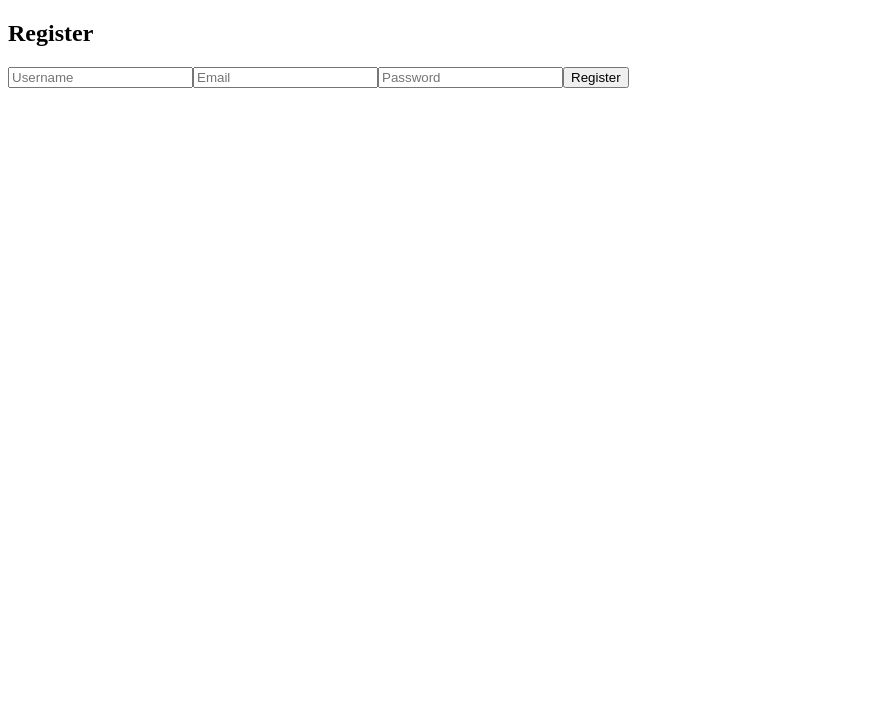
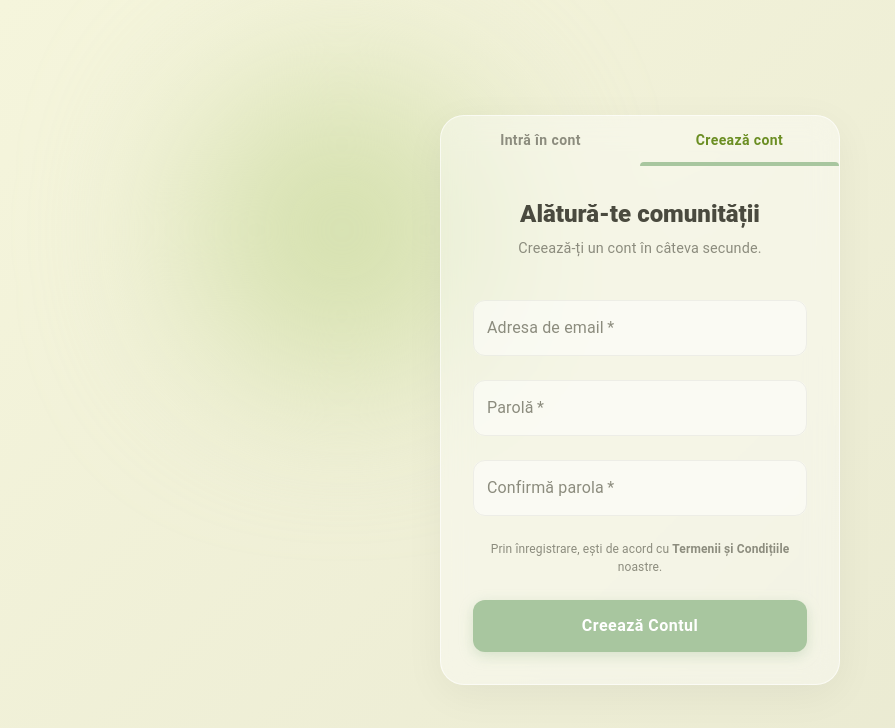
Before and after one commit to andreicodreanu1201/WorkshopGL_LostnFound, a React (Vite) app in the folder WorkshopGL/: page /register in a window 1280 px wide. Shown: the top 728 px of the page, without its empty margins (0-895 px from the left). Built offline with nearby package versions, Linux system fonts and the light colour scheme.

Commit message:
Created_login/register

```diff
--- a/WorkshopGL/package.json
+++ b/WorkshopGL/package.json
@@ -10,6 +10,9 @@
     "preview": "vite preview"
   },
   "dependencies": {
+    "@emotion/react": "^11.14.0",
+    "@emotion/styled": "^11.14.1",
+    "@mui/material": "^9.0.0",
     "axios": "^1.15.2",
     "react": "^19.2.5",
     "react-dom": "^19.2.5",
--- a/WorkshopGL/src/pages/Login.tsx
+++ b/WorkshopGL/src/pages/Login.tsx
@@ -1,50 +1,145 @@
-import React from "react";
+import React from 'react';
+import { useNavigate } from 'react-router';
+import {
+  Box, Tabs, Tab, TextField, Button, Paper, Typography, CssBaseline
+} from '@mui/material';
 
-const Login: React.FC = () => {
+export default function Login() {
+  const navigate = useNavigate();
 
-    const [form, setForm] = React.useState({
-        email: "",
-        password: "",
-    });
+  const handleTabChange = (_: React.SyntheticEvent, newValue: number) => {
+    if (newValue === 1) navigate('/register');
+  };
 
-    const handleChange = (e: React.ChangeEvent<HTMLInputElement>) => {
-        setForm({
-        ...form,
-        [e.target.name]: e.target.value,
-        });
-    };
+  return (
+    <Box sx={{
+      minHeight: '100vh',
+      display: 'flex',
+      alignItems: 'center',
+      justifyContent: 'center',
+      // Fundal Bej Pastel Cald
+      background: 'linear-gradient(135deg, #F5F5DC 0%, #E8E8D0 100%)',
+      padding: 2
+    }}>
+      <CssBaseline />
 
-        const handleSubmit = (e: React.FormEvent) => {
-            e.preventDefault();
-            // Here you would typically send the form data to your backend API
-            console.log("Form submitted:", form);
-        };
+      <Paper elevation={0} sx={{
+        width: '100%',
+        maxWidth: 400,
+        borderRadius: '24px', // Mai rotunjit, stil modern
+        overflow: 'hidden',
+        // Glassmorphism pentru culori deschise
+        background: 'rgba(255, 255, 255, 0.4)',
+        backdropFilter: 'blur(15px)',
+        border: '1px solid rgba(255, 255, 255, 0.6)',
+        boxShadow: '0 10px 40px rgba(0, 0, 0, 0.05)',
+      }}>
 
-        return (
-            <div className="login-container">
-                <h2>Login</h2>
-                <form onSubmit={handleSubmit} className="login-form">
-                    <input
-                        type="email"
-                        name="email"
-                        placeholder="Email"
-                        value={form.email}
-                        onChange={handleChange}
-                        required
-                    />
-                    <input
-                        type="password"
-                        name="password"
-                        placeholder="Password"
-                        value={form.password}
-                        onChange={handleChange}
-                        required
-                    />
-                    <button type="submit">Login</button>
-                </form>
-            </div>
-        );
+        <Tabs
+          value={0}
+          onChange={handleTabChange}
+          variant="fullWidth"
+          sx={{
+            '& .MuiTab-root': {
+              color: '#8C8C7E',
+              fontWeight: 600,
+              textTransform: 'none',
+              py: 2
+            },
+            '& .Mui-selected': {
+              color: '#6B8E23 !important' // Verde Olive/Pastel pentru tab selectat
+            },
+            '& .MuiTabs-indicator': {
+              backgroundColor: '#A8C69F', // Verde Pastel (Sage)
+              height: '4px',
+              borderRadius: '4px 4px 0 0'
+            }
+          }}
+        >
+          <Tab label="Intră în cont" />
+          <Tab label="Creează cont" />
+        </Tabs>
 
+        <Box component="form" sx={{ p: 4 }}>
+          <Typography variant="h5" sx={{
+            color: '#4A4A3F',
+            fontWeight: 800,
+            textAlign: 'center',
+            mb: 1
+          }}>
+            Bine ai revenit
+          </Typography>
+
+          <Box sx={{ mt: 3 }}>
+            <TextField
+              fullWidth
+              label="Adresa de email"
+              variant="outlined"
+              margin="normal"
+              required
+              sx={inputStyle}
+            />
+
+            <TextField
+              fullWidth
+              label="Parolă"
+              variant="outlined"
+              margin="normal"
+              type="password"
+              required
+              sx={inputStyle}
+            />
+
+            <Typography sx={{
+              color: '#6B8E23',
+              fontSize: '0.85rem',
+              cursor: 'pointer',
+              mt: 1,
+              textAlign: 'right',
+              fontWeight: 600,
+              '&:hover': { opacity: 0.8 }
+            }}>
+              Ai uitat parola?
+            </Typography>
+
+            <Button
+              fullWidth
+              variant="contained"
+              type="submit"
+              sx={{
+                mt: 4,
+                backgroundColor: '#A8C69F', // Verde Pastel principal
+                color: '#fff',
+                padding: '12px',
+                borderRadius: '12px',
+                fontWeight: 700,
+                fontSize: '1rem',
+                textTransform: 'none',
+                boxShadow: '0 4px 14px rgba(168, 198, 159, 0.4)',
+                '&:hover': {
+                  backgroundColor: '#8EB482',
+                  boxShadow: '0 6px 20px rgba(168, 198, 159, 0.6)',
+                }
+              }}
+            >
+              Autentificare
+            </Button>
+          </Box>
+        </Box>
+      </Paper>
+    </Box>
+  );
 }
 
-export default Login;
+// Stil reutilizabil pentru Input-uri (Vibe OLX + Soft)
+const inputStyle = {
+  '& .MuiOutlinedInput-root': {
+    backgroundColor: 'rgba(255, 255, 255, 0.5)',
+    borderRadius: '12px',
+    '& fieldset': { borderColor: 'rgba(0,0,0,0.05)' },
+    '&:hover fieldset': { borderColor: '#A8C69F' },
+    '&.Mui-focused fieldset': { borderColor: '#A8C69F' },
+  },
+  '& .MuiInputLabel-root': { color: '#8C8C7E' },
+  '& .MuiInputLabel-root.Mui-focused': { color: '#6B8E23' }
+};
--- a/WorkshopGL/src/pages/Register.css
+++ /dev/null
@@ -1,18 +0,0 @@
-.register-container{
-    display: flex;
-    flex-direction: column;
-    align-items: center;
-    justify-content: center;
-    height: 100vh;
-}
-
-
-.register-form {
-    display: flex;
-    flex-direction: column;
-    width: 300px;
-    padding: 20px;
-    border: 1px solid #ccc;
-    border-radius: 5px;
-    background-color: aqua;
-}
--- a/WorkshopGL/src/pages/Register.tsx
+++ b/WorkshopGL/src/pages/Register.tsx
@@ -1,70 +1,182 @@
-import React from "react";
+import React from 'react';
+import { useNavigate } from 'react-router';
+import {
+  Box, Tabs, Tab, TextField, Button, Paper, Typography, CssBaseline
+} from '@mui/material';
 
+export default function Register() {
+  const navigate = useNavigate();
 
-const Register: React.FC = () => {
-  const [form, setForm] = React.useState({
-    username: "",
-    email: "",
-    password: "",
-  });
-
-  const handleChange = (e: React.ChangeEvent<HTMLInputElement>) => {
-    setForm({
-      ...form,
-      [e.target.name]: e.target.value,
-    });
+  // Navigăm înapoi la login dacă se dă click pe primul tab (index 0)
+  const handleTabChange = (_: React.SyntheticEvent, newValue: number) => {
+    if (newValue === 0) navigate('/login');
   };
 
-    const handleSubmit = (e: React.FormEvent) => {
-        e.preventDefault();
-        // Here you would typically send the form data to your backend API
-        // if(FormData.password !== FormData.confirmPassword) {
-        //     alert("Passwords do not match!");
-        //     return;
-        // }
-        console.log("Form submitted:", form);
+  const handleSubmit = (event: React.FormEvent) => {
+    event.preventDefault();
+    console.log('Logica de înregistrare se execută aici...');
   };
 
   return (
-        <div className="register-container">
-            <h2>Register</h2>
-            <form onSubmit={handleSubmit} className="register-form">
-                <input
-                    type="text"
-                    name="username"
-                    placeholder="Username"
-                    value={form.username}
-                    onChange={handleChange}
+    <Box sx={{
+      minHeight: '100vh',
+      display: 'flex',
+      alignItems: 'center',
+      justifyContent: 'center',
+      position: 'relative',
+      overflow: 'hidden',
+      // Fundal Bej Pastel
+      background: 'linear-gradient(135deg, #F5F5DC 0%, #E8E8D0 100%)',
+      padding: 2
+    }}>
+      <CssBaseline />
+
+      {/* Decoratiune fundal pentru a accentua efectul de sticla (Glassmorphism) */}
+      <Box sx={{
+        position: 'absolute',
+        width: '300px',
+        height: '300px',
+        background: '#D4E0AD', // Verde foarte pal
+        borderRadius: '50%',
+        filter: 'blur(80px)',
+        top: '10%',
+        left: '15%',
+        zIndex: 0
+      }} />
+
+      <Paper elevation={0} sx={{
+        width: '100%',
+        maxWidth: 400,
+        borderRadius: '24px',
+        overflow: 'hidden',
+        zIndex: 1,
+        // Stilul Glassmorphism
+        background: 'rgba(255, 255, 255, 0.4)',
+        backdropFilter: 'blur(15px)',
+        border: '1px solid rgba(255, 255, 255, 0.6)',
+        boxShadow: '0 10px 40px rgba(0, 0, 0, 0.05)',
+      }}>
+
+        <Tabs
+          value={1} // Tab-ul "Creează cont" este activ
+          onChange={handleTabChange}
+          variant="fullWidth"
+          sx={{
+            '& .MuiTab-root': {
+              color: '#8C8C7E',
+              fontWeight: 600,
+              textTransform: 'none',
+              py: 2
+            },
+            '& .Mui-selected': {
+              color: '#6B8E23 !important' // Verde Olive/Pastel
+            },
+            '& .MuiTabs-indicator': {
+              backgroundColor: '#A8C69F', // Verde Sage
+              height: '4px',
+              borderRadius: '4px 4px 0 0'
+            }
+          }}
+        >
+          <Tab label="Intră în cont" />
+          <Tab label="Creează cont" />
+        </Tabs>
+
+        <Box component="form" onSubmit={handleSubmit} sx={{ p: 4 }}>
+          <Typography variant="h5" sx={{
+            color: '#4A4A3F',
+            fontWeight: 800,
+            textAlign: 'center',
+            mb: 1
+          }}>
+            Alătură-te comunității
+          </Typography>
+          <Typography sx={{
+            color: '#8C8C7E',
+            textAlign: 'center',
+            mb: 3,
+            fontSize: '0.9rem'
+          }}>
+            Creează-ți un cont în câteva secunde.
+          </Typography>
+
+          <Box sx={{ mt: 1 }}>
+            <TextField
+              fullWidth
+              label="Adresa de email"
+              variant="outlined"
+              margin="normal"
               required
+              sx={inputStyle}
             />
-                <input
-                    type="email"
-                    name="email"
-                    placeholder="Email"
-                    value={form.email}
-                    onChange={handleChange}
+
+            <TextField
+              fullWidth
+              label="Parolă"
+              variant="outlined"
+              margin="normal"
+              type="password"
               required
+              sx={inputStyle}
             />
-                <input
+
+            <TextField
+              fullWidth
+              label="Confirmă parola"
+              variant="outlined"
+              margin="normal"
               type="password"
-                    name="password"
-                    placeholder="Password"
-                    value={form.password}
-                    onChange={handleChange}
               required
+              sx={inputStyle}
             />
-                {/* <input
-                    type="password"
-                    name="confirmPassword"
-                    placeholder="Confirm Password"
-                    value={form.confirmPassword}
-                    onChange={handleChange}
-                    required
-                /> */}
-                <button type="submit">Register</button>
-            </form>
-        </div>
+
+            <Typography sx={{
+              color: '#8C8C7E',
+              fontSize: '0.75rem',
+              mt: 2,
+              textAlign: 'center'
+            }}>
+              Prin înregistrare, ești de acord cu <b>Termenii și Condițiile</b> noastre.
+            </Typography>
+
+            <Button
+              fullWidth
+              variant="contained"
+              type="submit"
+              sx={{
+                mt: 3,
+                backgroundColor: '#A8C69F', // Verde Sage
+                color: '#fff',
+                padding: '12px',
+                borderRadius: '12px',
+                fontWeight: 700,
+                fontSize: '1rem',
+                textTransform: 'none',
+                boxShadow: '0 4px 14px rgba(168, 198, 159, 0.4)',
+                '&:hover': {
+                  backgroundColor: '#8EB482',
+                  boxShadow: '0 6px 20px rgba(168, 198, 159, 0.6)',
+                }
+              }}
+            >
+              Creează Contul
+            </Button>
+          </Box>
+        </Box>
+      </Paper>
+    </Box>
   );
+}
+
+// Stilul pentru Input-uri (reutilizabil)
+const inputStyle = {
+  '& .MuiOutlinedInput-root': {
+    backgroundColor: 'rgba(255, 255, 255, 0.5)',
+    borderRadius: '12px',
+    '& fieldset': { borderColor: 'rgba(0,0,0,0.05)' },
+    '&:hover fieldset': { borderColor: '#A8C69F' },
+    '&.Mui-focused fieldset': { borderColor: '#A8C69F' },
+  },
+  '& .MuiInputLabel-root': { color: '#8C8C7E' },
+  '& .MuiInputLabel-root.Mui-focused': { color: '#6B8E23' }
 };
-
-export default Register;
```
Also changed, not shown: 1 other file (tests, documents, lock files or other folders). Lines whose indentation alone changed are shown as unchanged.
